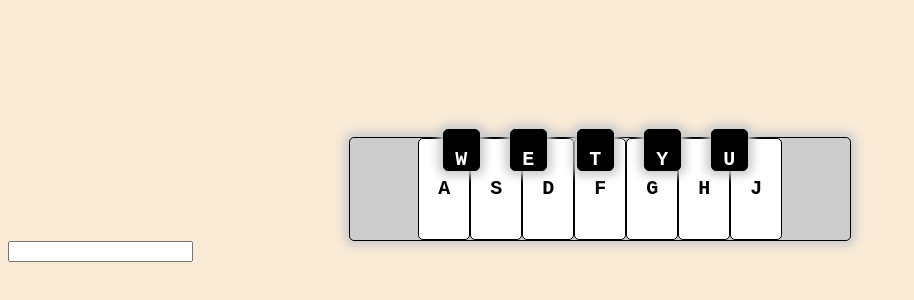
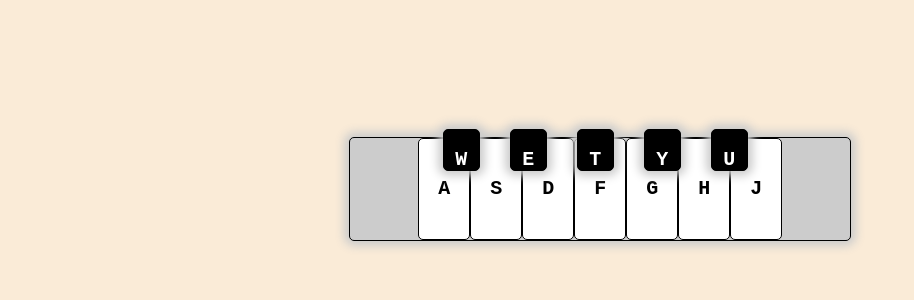
Before and after one commit to ReudyMiguel20/Virtual-Piano, a plain HTML site: page index.html in a window 1280 px wide. Shown: the part 242-542 px from the top of the page, without its empty margins (0-914 px from the left). Drawn offline with Linux system fonts and the light colour scheme.

Commit message:
Update index.html

```diff
--- a/index.html
+++ b/index.html
@@ -26,8 +26,6 @@
 </div>
 </div>
 
-<input type="text" id="slide-toggle">
-
 
 <script src="script.js"></script>
 </body>
```
